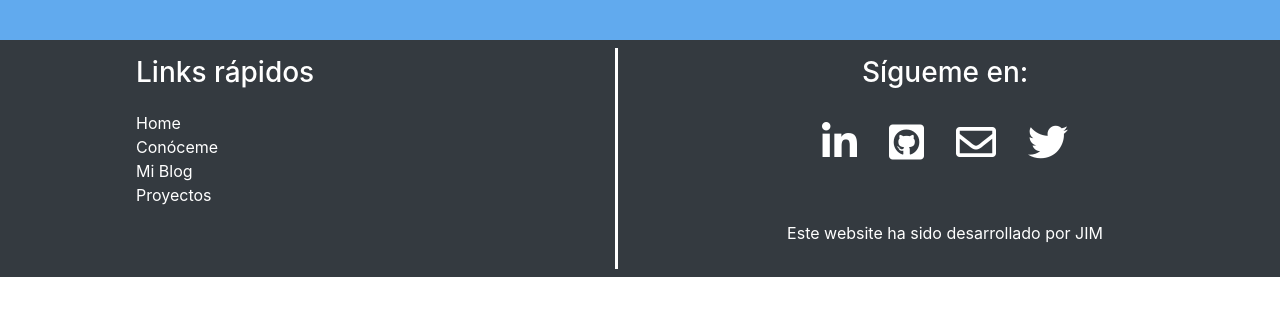
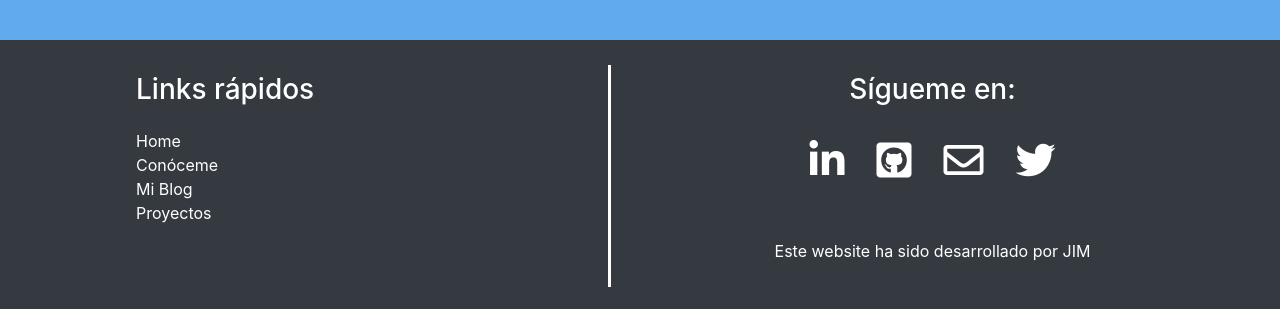
Before and after one commit to javieraizq88/JSMI, a React (Create React App) app: page / in a window 1280 px wide. Shown: the part 2419-2728 px from the top of the page. Before the commit the page ends 2696 px from the top, so only its background shows below. Built offline with nearby package versions, Linux system fonts and the light colour scheme.

Commit message:
actualizacion

```diff
--- a/src/App.css
+++ b/src/App.css
@@ -28,10 +28,11 @@
   background-color: rgb(97, 170, 238);
 }
 
-/* footer */
+/*  ##### FOOTER ##### */
+
 footer{
   display: flex;
-  padding: 8px;
+  padding: 2%;
   padding-left: 10%;
   color: white;
 }
```
